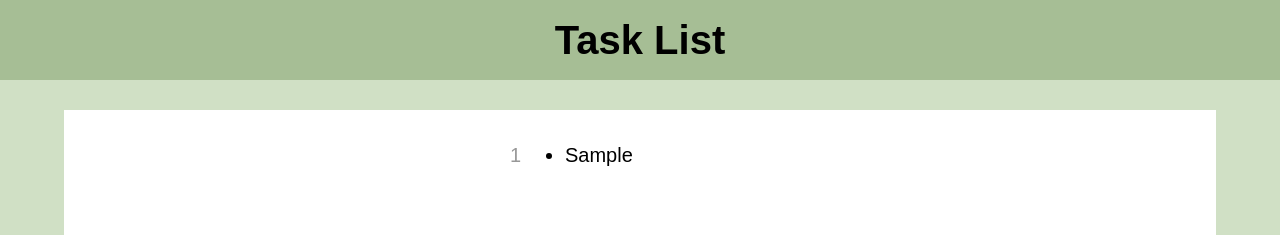
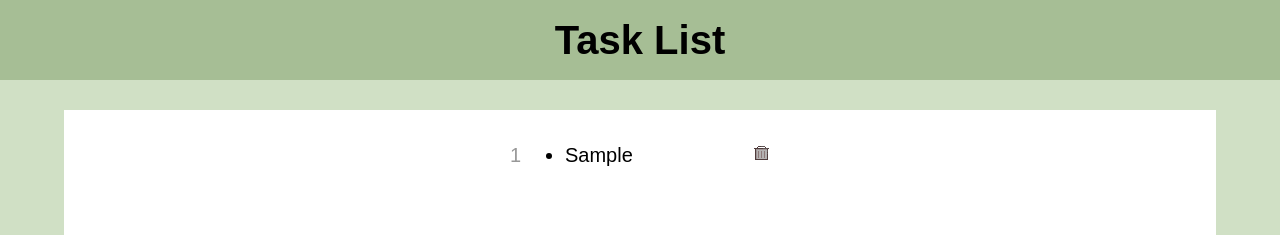
Before and after one commit to sheacronin/task-app, a React (Create React App) app: page / in a window 1280 px wide. Both pictures are taken after typing "Sample" into the empty fields and a click on the button "Add Task". Shown: the top 235 px of the page. Built offline with nearby package versions, Linux system fonts and the light colour scheme.

Commit message:
Add delete button for each task

```diff
--- a/src/App.css
+++ b/src/App.css
@@ -86,3 +86,11 @@ form button {
     left: -55px;
     top: 0;
 }
+
+.delete-task {
+    position: absolute;
+    right: -55px;
+    top: 5px;
+    border: none;
+    background-color: transparent;
+}
--- a/src/components/Overview.js
+++ b/src/components/Overview.js
@@ -1,4 +1,5 @@
 import React from 'react';
+import trashIcon from '../i/trash.svg';
 
 const Overview = (props) => {
     const { tasks } = props;
@@ -8,8 +9,11 @@ const Overview = (props) => {
             <ul>
                 {tasks.map((task, i) => (
                     <li key={task.id}>
+                        <span className="task-num">{i + 1}</span>
                         {task.text}
-                        <span className="task-num">{i + 1}</span>
+                        <button className="delete-task">
+                            <img src={trashIcon} alt="trash can icon" />
+                        </button>
                     </li>
                 ))}
             </ul>
```
Also changed, not shown: src/i/trash.svg (added), 1 other file (tests, documents, lock files or other folders).
